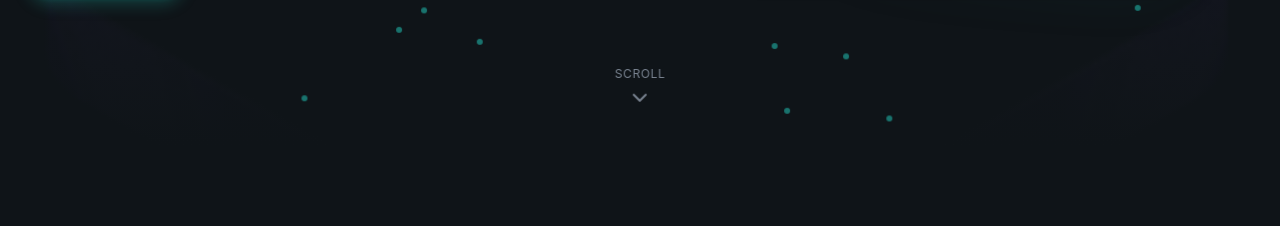
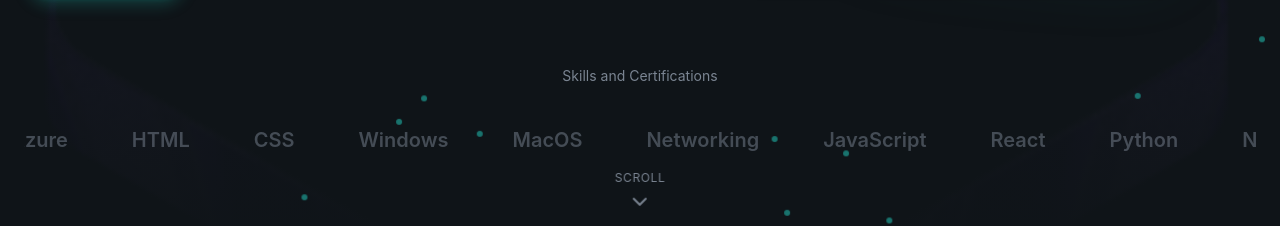
Before and after one commit to Colby-Patterson2/dev-portfolio, a React (Vite) app: page / in a window 1280 px wide. Shown: the part 706-932 px from the top of the page. Built offline with nearby package versions, Linux system fonts and the light colour scheme.

Commit message:
Added marquee

```diff
--- a/src/index.css
+++ b/src/index.css
@@ -120,7 +120,7 @@
   }
 
   .animate-marquee {
-    animation: marquee 30s linear infinite;
+    animation: marquee 60s linear infinite;
   }
 
   .animation-delay-100 {
--- a/src/sections/Hero.jsx
+++ b/src/sections/Hero.jsx
@@ -81,16 +81,16 @@
                 </div>
             </div>
             <div className="mt-20 animate-fade-in animation-delay-500">
-                {/* <p className="text-sm text-muted-foreground mb-6 text-center">Skills and Certifications</p>
+                <p className="text-sm text-muted-foreground mb-6 text-center">Skills and Certifications</p>
                 <div className="relative overflow-hidden">
-                    <div className="flex animate-marquee">
+                    <div className="flex w-max animate-marquee">
                         {[...skills, ...skills].map((skill, idx) => (
                             <div key={idx} className="shrink-0 px-8 py-4">
                                 <span className="text-xl font-semibold text-muted-foreground/50 hover:text-muted-foreground transition-colors">{skill}</span>
                             </div>
                         ))}
                     </div>
-                </div> */}
+                </div>
             </div>
         </div>
         <div className="absolute bottom-8 left-1/2 -translate-x-1/2 animate-fade-in animation-delay-600">
```
